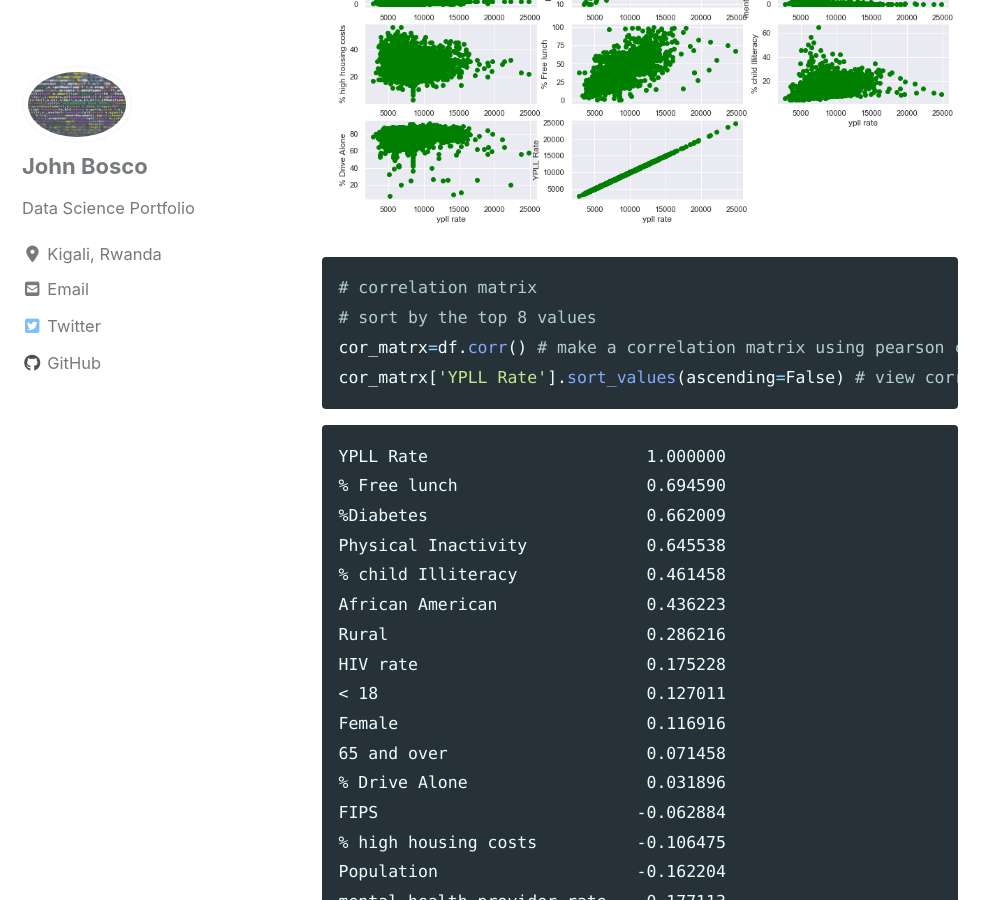
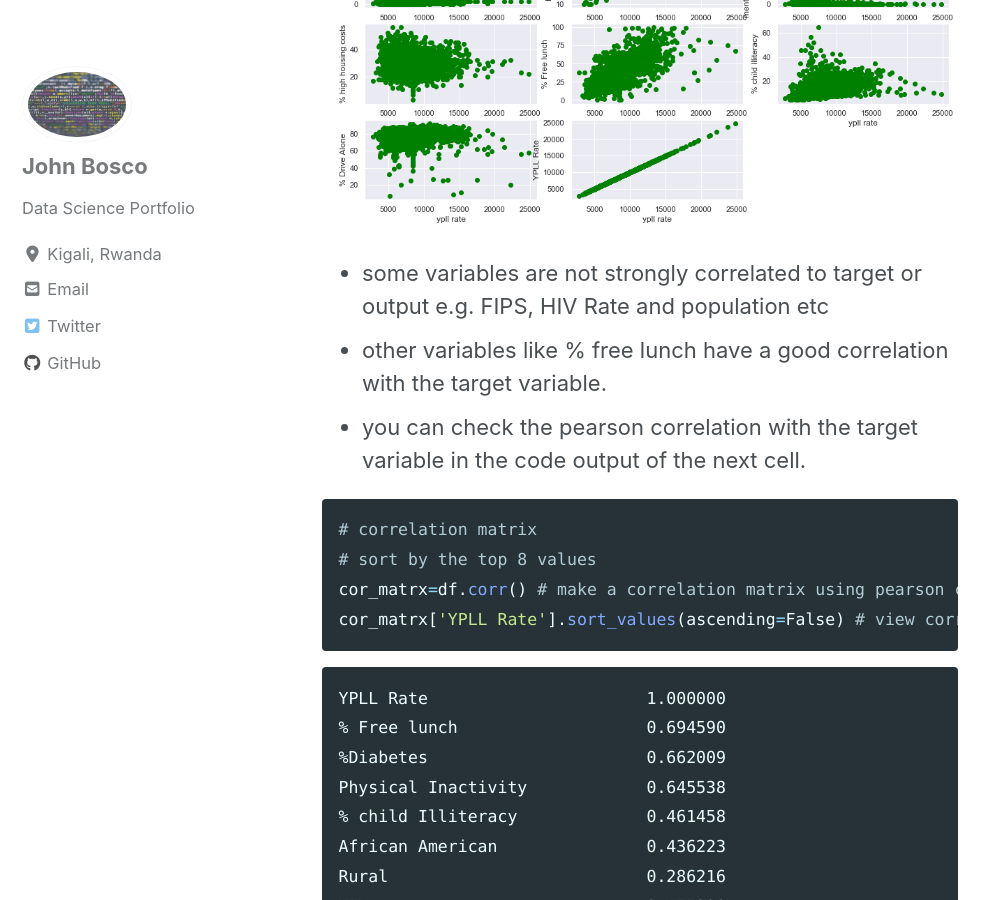
Before and after one commit to boscoj2008/boscoj2008.github.io, a Jekyll site: the page built from _posts/2018-08-22-LinearRegression.md, in a window 1280 px wide and 900 px high, scrolled down 11588 px. Shown: the whole window, without its empty margins (0-999 px from the left). Built offline with Jekyll 4.4.1, drawn with Linux system fonts in a browser that asks for light colours; cached includes are drawn as plain includes; nearby versions of some CDN libraries; formulas are drawn with MathJax 3.

Commit message:
fresh commit

````diff
--- a/_posts/2018-08-22-LinearRegression.md
+++ b/_posts/2018-08-22-LinearRegression.md
@@ -849,6 +849,9 @@ for i in range(len(plot)): # plot target against different attributes
 ![attributes vs target variable](/images/linear_reg/output_21_0.png){:class="img-responsive"}
 <!-- ![png](output_21_0.png) -->
 
+- some variables are not strongly correlated to target or output e.g. FIPS, HIV Rate and population etc
+- other variables like % free lunch have a good correlation with the target variable.
+- you can check the pearson correlation with the target variable in the code output of the next cell.
 
 
 ```python
````
Also changed, not shown: _pages/about.md (+1 -1 lines).
